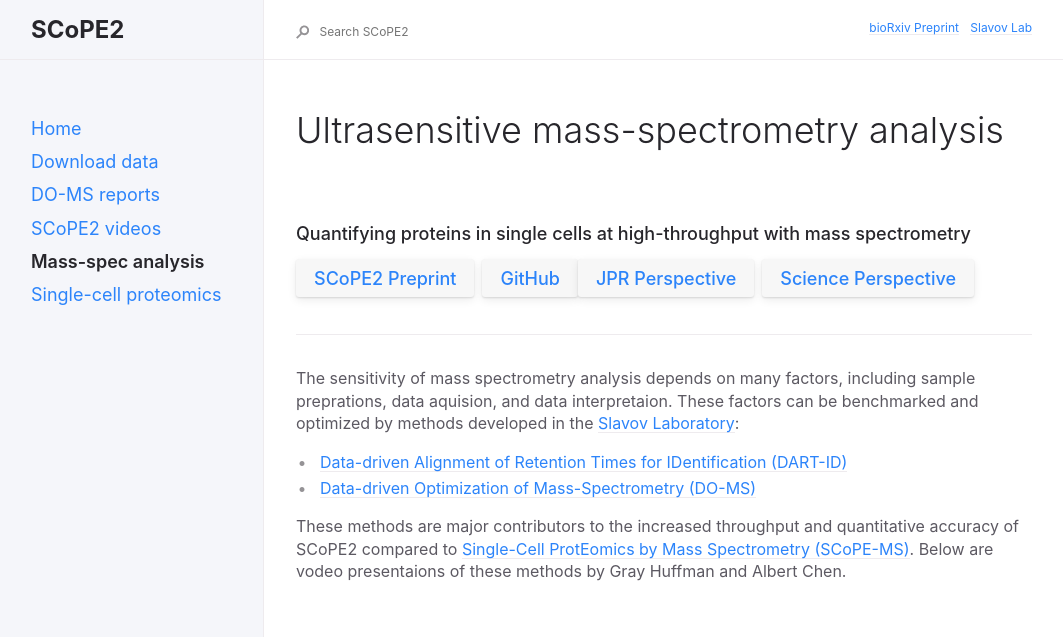
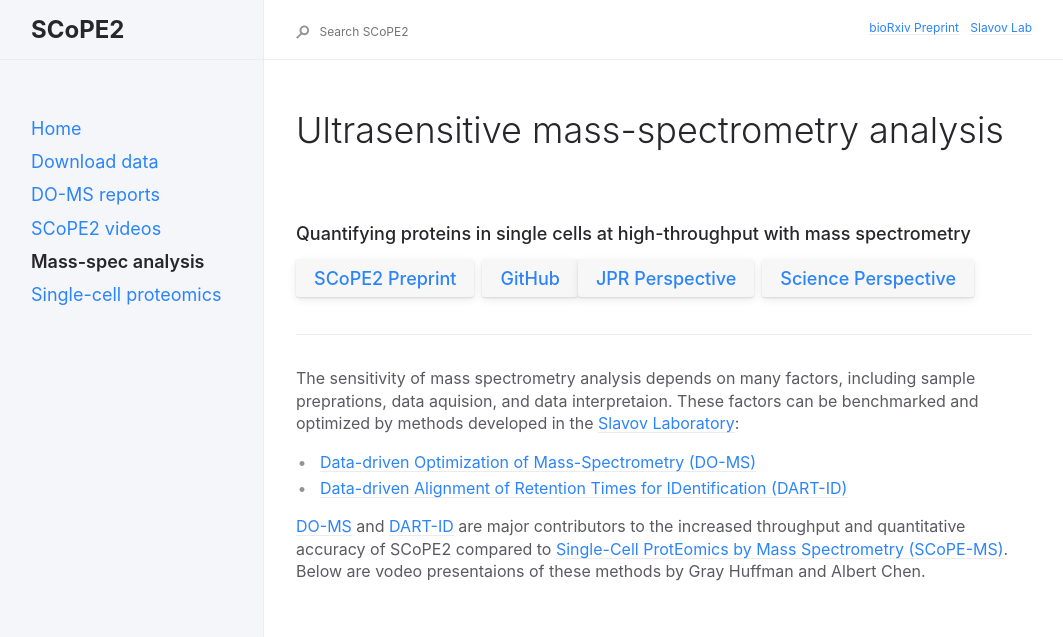
Before and after one commit to SlavovLab/SCoPE2, a Jekyll site: the page built from docs/mass-spec/sensitive-mass-spectrometry-analysis.md, in a window 1280 px wide. Shown: the top 637 px of the page, without its empty margins (92-1155 px from the left). Built offline with Jekyll 4.4.1, drawn with Linux system fonts in a browser that asks for light colours; grey boxes are pictures that could not be loaded.

Commit message:
Update sensitive-mass-spectrometry-analysis.md

```diff
--- a/docs/mass-spec/sensitive-mass-spectrometry-analysis.md
+++ b/docs/mass-spec/sensitive-mass-spectrometry-analysis.md
@@ -21,10 +21,11 @@ permalink: mass-spec/sensitive-mass-spectrometry-analysis
 
 The sensitivity of mass spectrometry analysis depends on many factors, including sample preprations, data aquision, and data interpretaion. These factors can be benchmarked and optimized by methods developed in the [Slavov Laboratory](http://slavovlab.net):
 
+* [Data-driven Optimization of Mass-Spectrometry (DO-MS)](https://do-ms.slavovlab.net)
 * [Data-driven Alignment of Retention Times for IDentification (DART-ID)](https://dart-id.slavovlab.net)
-* [Data-driven Optimization of Mass-Spectrometry (DO-MS)](https://do-ms.slavovlab.net)
 
-These methods are major contributors to the increased throughput and quantitative accuracy of SCoPE2 compared to [Single-Cell ProtEomics by Mass Spectrometry (SCoPE-MS)](http://slavovlab.net/2016_SCoPE-MS/index.html). Below are vodeo presentaions of these methods by Gray Huffman and Albert Chen.
+
+[DO-MS](https://do-ms.slavovlab.net) and [DART-ID](https://dart-id.slavovlab.net) are major contributors to the increased throughput and quantitative accuracy of SCoPE2 compared to [Single-Cell ProtEomics by Mass Spectrometry (SCoPE-MS)](http://slavovlab.net/2016_SCoPE-MS/index.html). Below are vodeo presentaions of these methods by Gray Huffman and Albert Chen.
 
 &nbsp;
 
```
